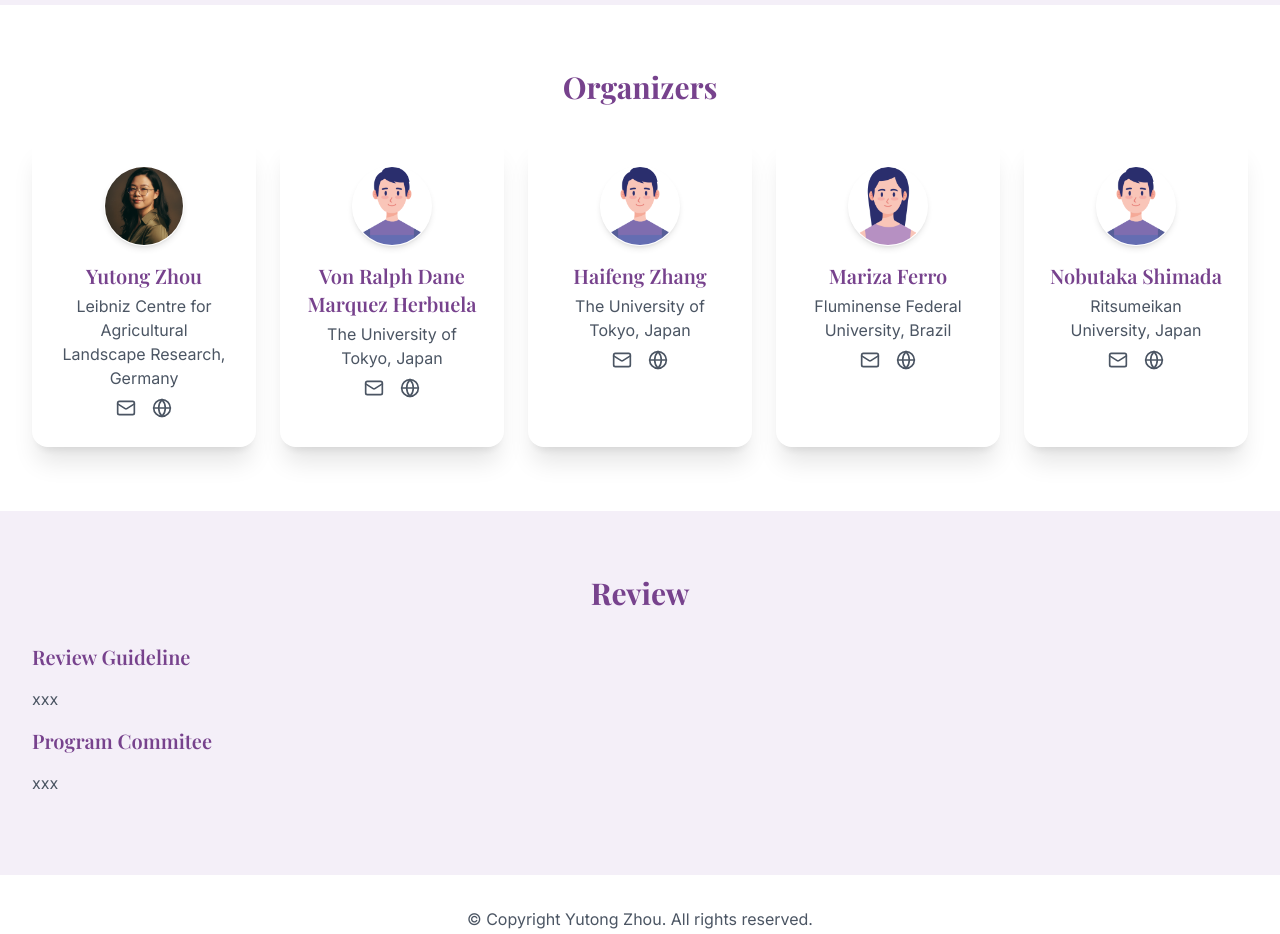
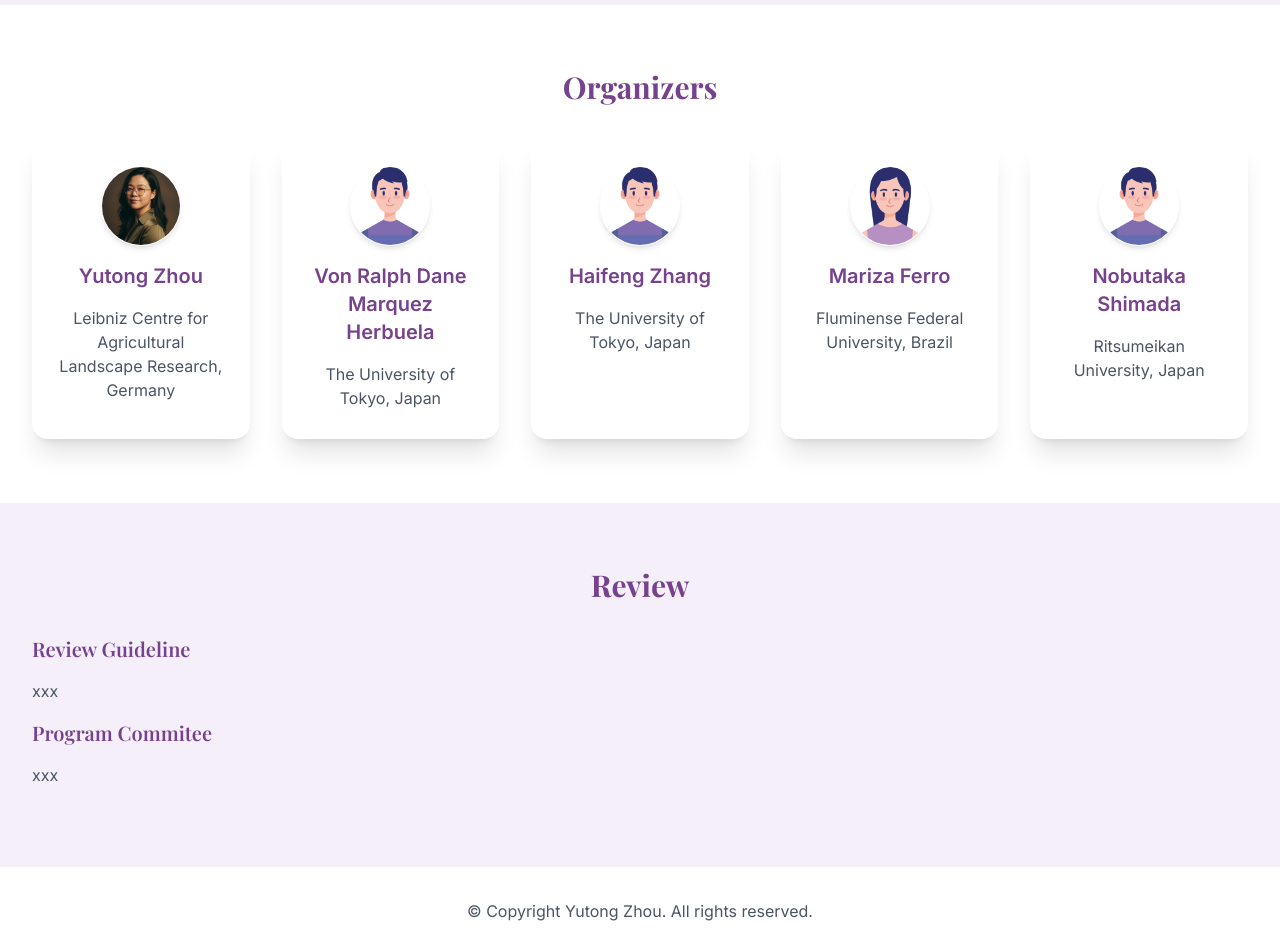
Before and after one commit to ElizaZhou96/EmpAI26, a React (Vite) app: page / in a window 1280 px wide. Shown: the part 3360-4294 px from the top of the page. Built offline with nearby package versions, Linux system fonts and the light colour scheme.

Commit message:
Update App.tsx

```diff
--- a/src/App.tsx
+++ b/src/App.tsx
@@ -249,40 +249,35 @@ function App() {
       <section id="organizer" className="bg-white py-16">
         <div className="max-w-7xl mx-auto px-4 sm:px-6 lg:px-8">
           <h2 className="text-3xl font-bold text-[#77428D] mb-8 text-center">Organizers</h2>
-		  <div className="grid grid-cols-1 sm:grid-cols-5 lg:grid-cols-5 gap-6 items-stretch">
+		  <div className="grid grid-cols-1 sm:grid-cols-5 lg:grid-cols-5 gap-8 items-stretch">
             <OrganizerCard
               name="Yutong Zhou"
               role="Leibniz Centre for Agricultural Landscape Research, Germany"
               image="/yutong.png"
-              email="yutong.zhou@zalf.de"
               website="https://elizazhou96.github.io/"
             />
 			<OrganizerCard
               name="Von Ralph Dane Marquez Herbuela"
               role="The University of Tokyo, Japan"
               image="/boy.png"
-              email="herbuela.vonralphdane@mail.u-tokyo.ac.jp"
               website="https://developmental-robotics.jp/en/members/von_ralph_dane_marquez_herbuela/"
             />
 			<OrganizerCard
               name="Haifeng Zhang"
               role="The University of Tokyo, Japan"
               image="/boy.png"
-              email="zhang.haifeng@mail.u-tokyo.ac.jp"
               website="https://developmental-robotics.jp/en/members/haifeng_zhang/"
             />
 			<OrganizerCard
               name="Mariza Ferro"
               role="Fluminense Federal University, Brazil"
               image="/girl.png"
-              email="mariza@ic.uff.br"
               website="http://profs.ic.uff.br/~marizaferro/"
             />
 			<OrganizerCard
               name="Nobutaka Shimada"
               role="Ritsumeikan University, Japan"
               image="/boy.png"
-              email="nshimada@is.ritsumei.ac.jp"
               website="https://www.i.ci.ritsumei.ac.jp/wp/en/"
             />
           </div>
@@ -386,21 +381,15 @@ function OrganizerCard({
         alt={name}
         className="w-20 h-20 rounded-full mx-auto mb-4 object-cover border border-white/40 shadow-md"
       />
-      <h3 className="text-xl font-semibold text-[#77428D] mb-1">{name}</h3>
+      <a
+		  href={website}
+		  target="_blank"
+		  rel="noopener noreferrer"
+		  className="block text-xl font-semibold text-[#77428D] mb-4 hover:underline"
+		>
+		  {name}
+		</a>
       <p className="text-gray-600">{role}</p>
-	  <div className="flex justify-center space-x-4 mt-2">
-        <a href={`mailto:${email}`} className="text-gray-600 hover:text-[#77428D]">
-          <Mail size={20} />
-        </a>
-        <a
-          href={website}
-          target="_blank"
-          rel="noopener noreferrer"
-          className="text-gray-600 hover:text-[#77428D]"
-        >
-          <Globe size={20} />
-        </a>
-        </div>
     </div>
   );
 }
```
